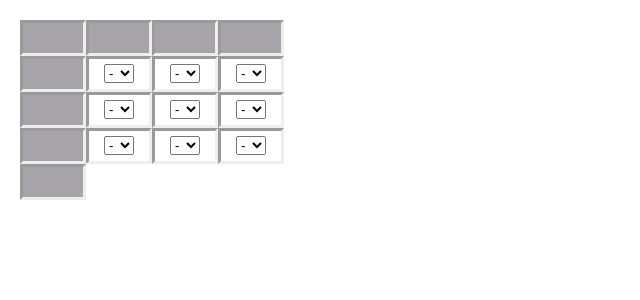
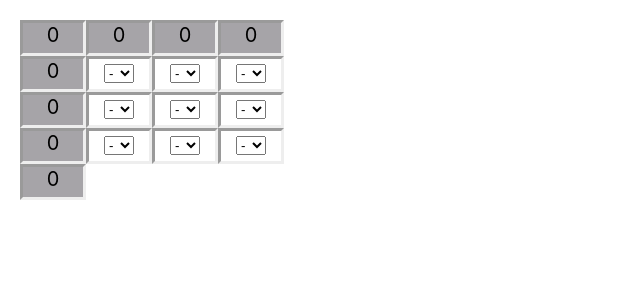
Before and after one commit to cmatlock/cactpot-solver, a React (Create React App) app: page / in a window 1280 px wide. Shown: the top 300 px of the page, without its empty margins (0-640 px from the left). Built offline with nearby package versions, Linux system fonts and the light colour scheme.

Commit message:
EstimatedResult shows sum of correct scratchoffs; newline at the end of files

```diff
--- a/src/Board.tsx
+++ b/src/Board.tsx
@@ -9,6 +9,10 @@ function Board(){
     let scratchOffsCopy = scratchOffs.slice(); // deep copy
     scratchOffsCopy[i] = e;
     setScratchOffs(scratchOffsCopy);
+
+    // error handling
+      // duplicate numbers: mark duplicates as red? just border for simplicity
+      // too many revealed: mark last revealed as red? again just border for simplicity
   }
 
   function renderScratchOff(i: number){
@@ -21,35 +25,44 @@ function Board(){
     )
   }
 
+  function renderEstimatedResult(watched: Array<number>){
+    let sum = watched.reduce((sum,current) => sum + Number(scratchOffs[current]), 0)
+    return (
+      <EstimatedResult
+        sum={sum}
+      />
+    )
+  }
+
   return (
     <div className='board'>
       <div className='cactpot-board'>
         <div className='board-row'>
-          <EstimatedResult /> {/* 0 4 8*/}
-          <EstimatedResult /> {/* 0 3 6*/}
-          <EstimatedResult /> {/* 1 4 7*/}
-          <EstimatedResult /> {/* 2 5 8*/}
+          {renderEstimatedResult([0,4,8])}
+          {renderEstimatedResult([0,3,6])}
+          {renderEstimatedResult([1,4,7])}
+          {renderEstimatedResult([2,5,8])}
         </div>
         <div className='board-row'>
-          <EstimatedResult /> {/* 0 1 2*/}
+          {renderEstimatedResult([0,1,2])}
           {renderScratchOff(0)}
           {renderScratchOff(1)}
           {renderScratchOff(2)}
         </div>
         <div className='board-row'>
-          <EstimatedResult /> {/* 3 4 5*/}
+          {renderEstimatedResult([3,4,5])}
           {renderScratchOff(3)}
           {renderScratchOff(4)}
           {renderScratchOff(5)}
         </div>
         <div className='board-row'>
-          <EstimatedResult /> {/* 6 7 8*/}
+          {renderEstimatedResult([6,7,8])}
           {renderScratchOff(6)}
           {renderScratchOff(7)}
           {renderScratchOff(8)}
         </div>
         <div className='board-row'>
-          <EstimatedResult /> {/* 2 4 6*/}
+          {renderEstimatedResult([2,4,6])}
         </div>
       </div>
     </div>
--- a/src/EstimatedResult.tsx
+++ b/src/EstimatedResult.tsx
@@ -1,14 +1,17 @@
 import React from 'react';
 
-class EstimatedResult extends React.Component{
+type MyProps = {
+  sum: number
+}
+
+function EstimatedResult(props: MyProps){
   // each restimated result tracks the state of a particular row of cells
-  render(){
-    return (
-      <div className='estimated-result cell'>
-        {/*educated guess*/}
-      </div>
-    )
-  }
+
+  return (
+    <div className='estimated-result cell'>
+      {props.sum}
+    </div>
+  )
 }
 
 export default EstimatedResult;
```
Also changed, not shown: src/ScratchOff.tsx (line endings or trailing spaces), src/index.css (line endings or trailing spaces).
